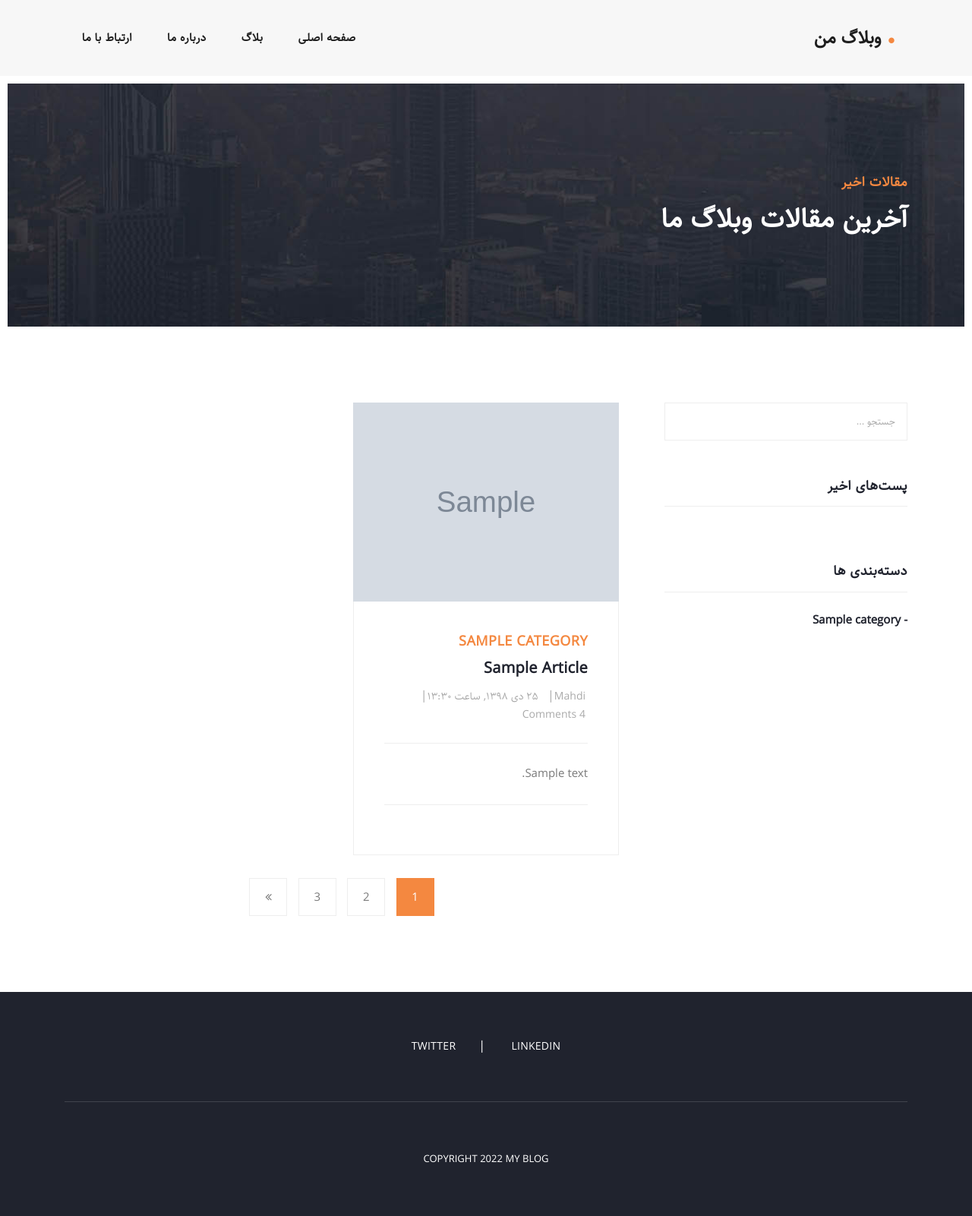
After one commit to MohammadMahdi-Akhondi/django-blog, a Django app: a page that uses blog/templates/blog/category.html in a window 1280 px wide. The commit adds this page. Shown: the whole page at 76% size. Run offline with Django 3.2, Linux system fonts and the light colour scheme; tables that the repository leaves empty hold one stand-in row (values such as "Sample post"); grey boxes marked "Sample" are stand-in pictures; some libraries are stand-ins or nearby versions.

Commit message:
Create URL and View Category

```diff
--- a/blog/models.py
+++ b/blog/models.py
@@ -26,7 +26,7 @@ class Article(models.Model):
     )
     title       = models.CharField(max_length=100, verbose_name='عنوان مقاله')
     slug        = models.SlugField(max_length=50, unique=True, verbose_name='آدرس مقاله')
-    category    = models.ManyToManyField(Category, verbose_name="دسته‌بندی")
+    category    = models.ManyToManyField(Category, verbose_name="دسته‌بندی", related_name="articles")
     description = models.TextField(verbose_name='توضیحات')
     thumbnail   = models.ImageField(upload_to="images",verbose_name='تصویر مقاله')
     publish     = models.DateTimeField(default=timezone.now, verbose_name='تاریخ انتشار')
--- /dev/null
+++ b/blog/templates/blog/category.html
@@ -0,0 +1,69 @@
+{% extends './base.html' %}
+
+{% load base_tags %}
+
+{% block title %}
+  {{ category.title }}
+{% endblock %}
+
+{% block content %}
+    <!-- Banner Starts Here -->
+    <div class="heading-page header-text">
+      <section class="page-heading">
+        <div class="container">
+          <div class="row">
+            <div class="col-lg-12">
+              <div class="text-content" style="text-align: right;">
+                <h4>مقالات اخیر</h4>
+                <h2>آخرین مقالات وبلاگ ما</h2>
+              </div>
+            </div>
+          </div>
+        </div>
+      </section>
+    </div>
+    <!-- Banner Ends Here -->
+
+    <section class="blog-posts grid-system">
+      <div class="container">
+        <div class="row">
+          {% sidebar %}
+          <div class="col-lg-8">
+            <div class="all-blog-posts">
+              <div class="row">
+                {% for article in category.articles.all %}
+                  <div class="col-lg-6">
+                    <div class="blog-post">
+                      <div class="blog-thumb">
+                        <img src="{{ article.thumbnail.url }}" alt="{{ article.title }}">
+                      </div>
+                      <div class="down-content">
+                        {% for category in article.category.all %}
+                        <span>{{ category.title }}</span>
+                        {% endfor %}
+                        <a href="{% url 'blog:detail' article.slug %}"><h4>{{ article.title }}</h4></a>
+                        <ul class="post-info">
+                          <li><a href="">Mahdi</a></li>
+                          <li><a href="">{{ article.jpublish }}</a></li>
+                          <li><a href="">4 Comments</a></li>
+                        </ul>
+                        <p>{{ article.description | truncatewords:20 }}</p>
+                      </div>
+                    </div>
+                  </div>
+                {% endfor %}
+                <div class="col-lg-12">
+                  <ul class="page-numbers">
+                    <li class="active"><a href="">1</a></li>
+                    <li><a href="">2</a></li>
+                    <li><a href="">3</a></li>
+                    <li><a href=""><i class="fa fa-angle-double-left"></i></a></li>
+                  </ul>
+                </div>
+              </div>
+            </div>
+          </div>
+        </div>
+      </div>
+    </section>
+{% endblock %}
--- a/blog/templates/blog/partials/sidebar.html
+++ b/blog/templates/blog/partials/sidebar.html
@@ -33,7 +33,7 @@
             <div class="content">
               <ul>
                 {% for category in categories %}
-                <li><a href="#">- {{ category.title }}</a></li>
+                <li><a href="{% url 'blog:category' category.slug %}">- {{ category.title }}</a></li>
                 {% endfor %}
               </ul>
             </div>
--- a/blog/urls.py
+++ b/blog/urls.py
@@ -1,10 +1,11 @@
 from django.urls import path
-from .views import home, blog, detail
+from .views import home, blog, detail, category
 
 app_name = "blog"
 
 urlpatterns = [
     path('', home, name="home"),
     path('blog/', blog, name="blog"),
-    path('article/<slug:slug>', detail, name="detail")
+    path('article/<slug:slug>', detail, name="detail"),
+    path('category/<slug:slug>', category, name="category")
 ]
--- a/blog/views.py
+++ b/blog/views.py
@@ -3,22 +3,24 @@ from .models import Article, Category
 
 def home(request):
     context = {
-        "articles" : Article.objects.filter(status = "p").order_by("-publish"),
-        "categories" : Category.objects.filter(status = True)
+        "articles" : Article.objects.filter(status = "p").order_by("-publish")
     }
     return render(request, "blog/index.html", context)
 
 def detail(request, slug):
     context = {
-        "articles" : Article.objects.filter(status = "p").order_by("-publish")[:3],
-        "article" : get_object_or_404(Article, slug = slug, status = "p"),
-        "categories" : Category.objects.filter(status = True)
+        "article" : get_object_or_404(Article, slug = slug, status = "p")
     }
     return render(request, "blog/detail.html", context)
 
 def blog(request):
     context = {
-        "articles" : Article.objects.filter(status = "p").order_by("-publish"),
-        "categories" : Category.objects.filter(status = True)
+        "articles" : Article.objects.filter(status = "p").order_by("-publish")
     }
     return render(request, "blog/blog.html", context)
+
+def category(request, slug):
+    context = {
+        "category" : get_object_or_404(Category, slug = slug, status = True)
+    }
+    return render(request, "blog/category.html", context)
```
Also changed, not shown: blog/migrations/0005_auto_20220106_1736.py (added).
